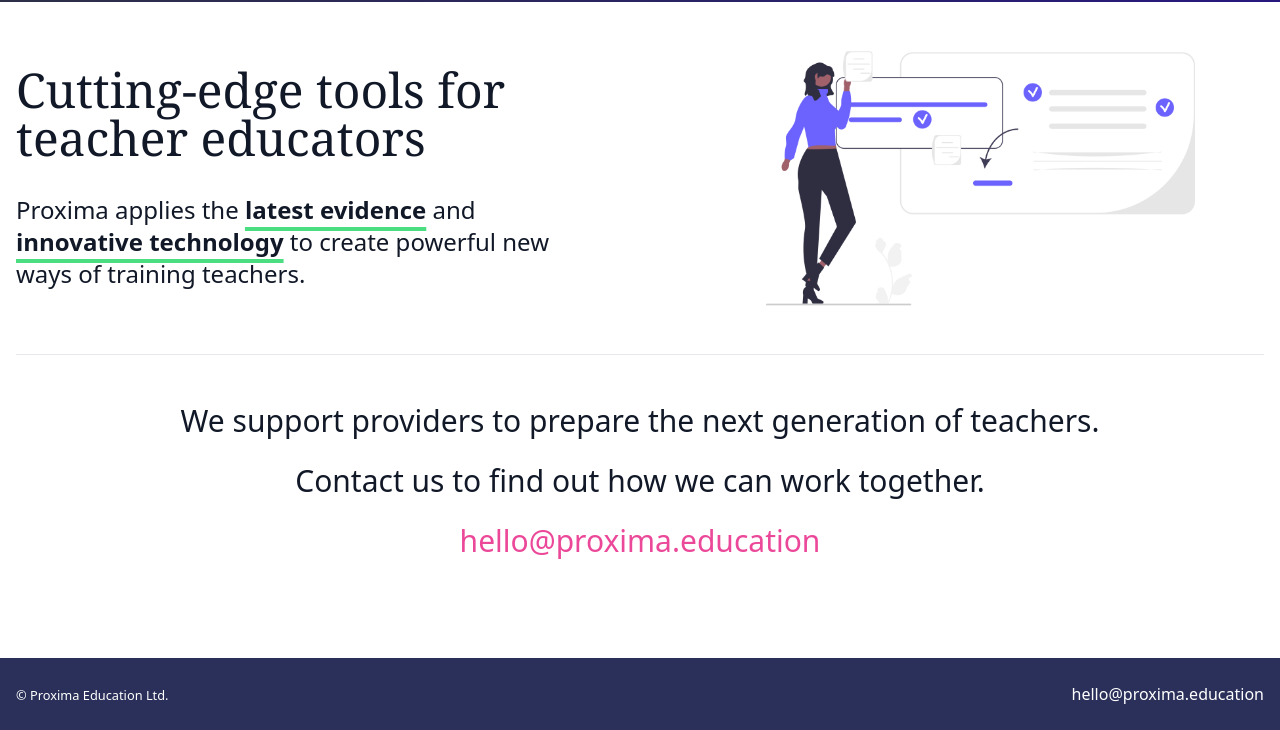
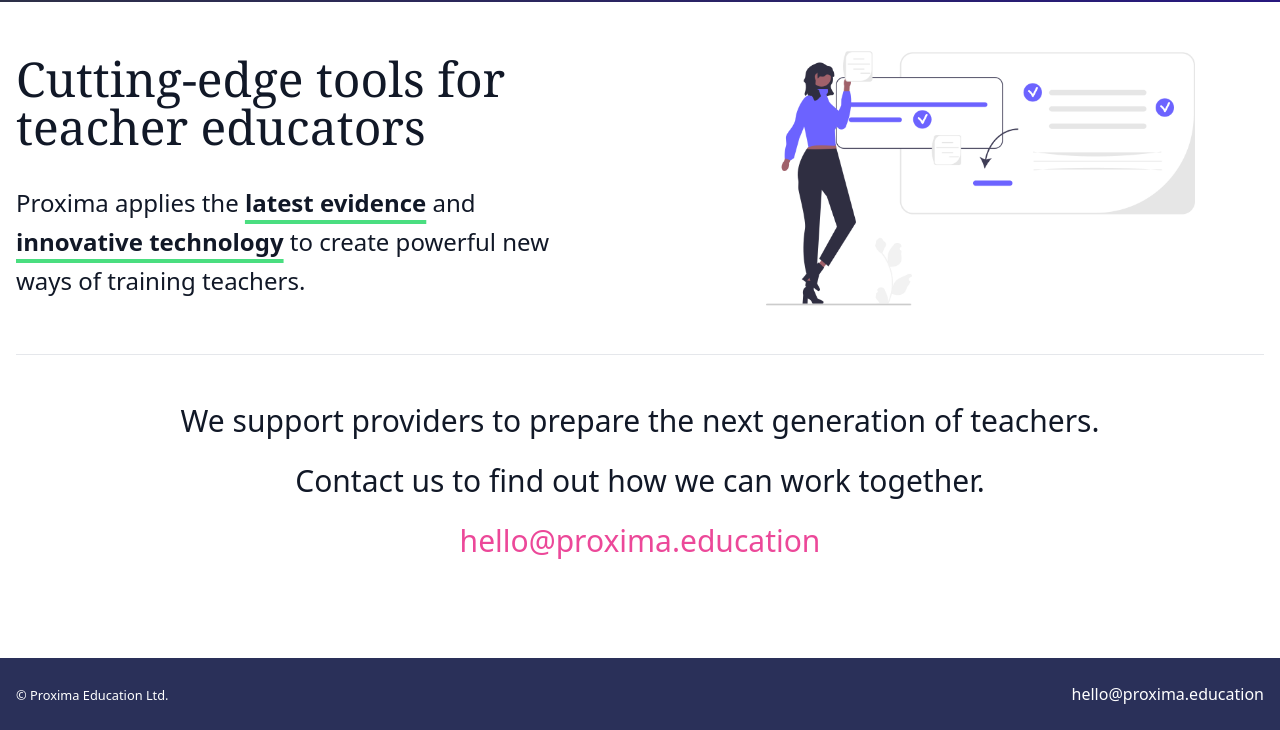
Before and after one commit to proxima-education/proxima-education.github.io, a website: page index.html in a window 1280 px wide. Shown: the part 70-800 px from the top of the page. Drawn offline with Linux system fonts and the light colour scheme; a web font is replaced by a local one.

Commit message:
Increase line height where text is underlined

```diff
--- a/index.html
+++ b/index.html
@@ -41,11 +41,12 @@
         <h1 class="my-8 text-5xl font-serif">
           Cutting-edge tools for teacher educators
         </h1>
-        <p>Proxima applies the <strong
-            class="underline decoration-green-400 decoration-4 underline-offset-8 font-semibold">
+        <p class="leading-relaxed">Proxima applies the <strong
+            class="underline decoration-green-400 decoration-4 underline-offset-8 font-semibold whitespace-nowrap">
             latest evidence</strong>
           and
-          <strong class="underline decoration-green-400 decoration-4 underline-offset-8 font-semibold">innovative
+          <strong
+            class="underline decoration-green-400 decoration-4 underline-offset-8 font-semibold whitespace-nowrap">innovative
             technology</strong>
           to create powerful new ways of training teachers.
         </p>
```
Also changed, not shown: dist/output.css.
